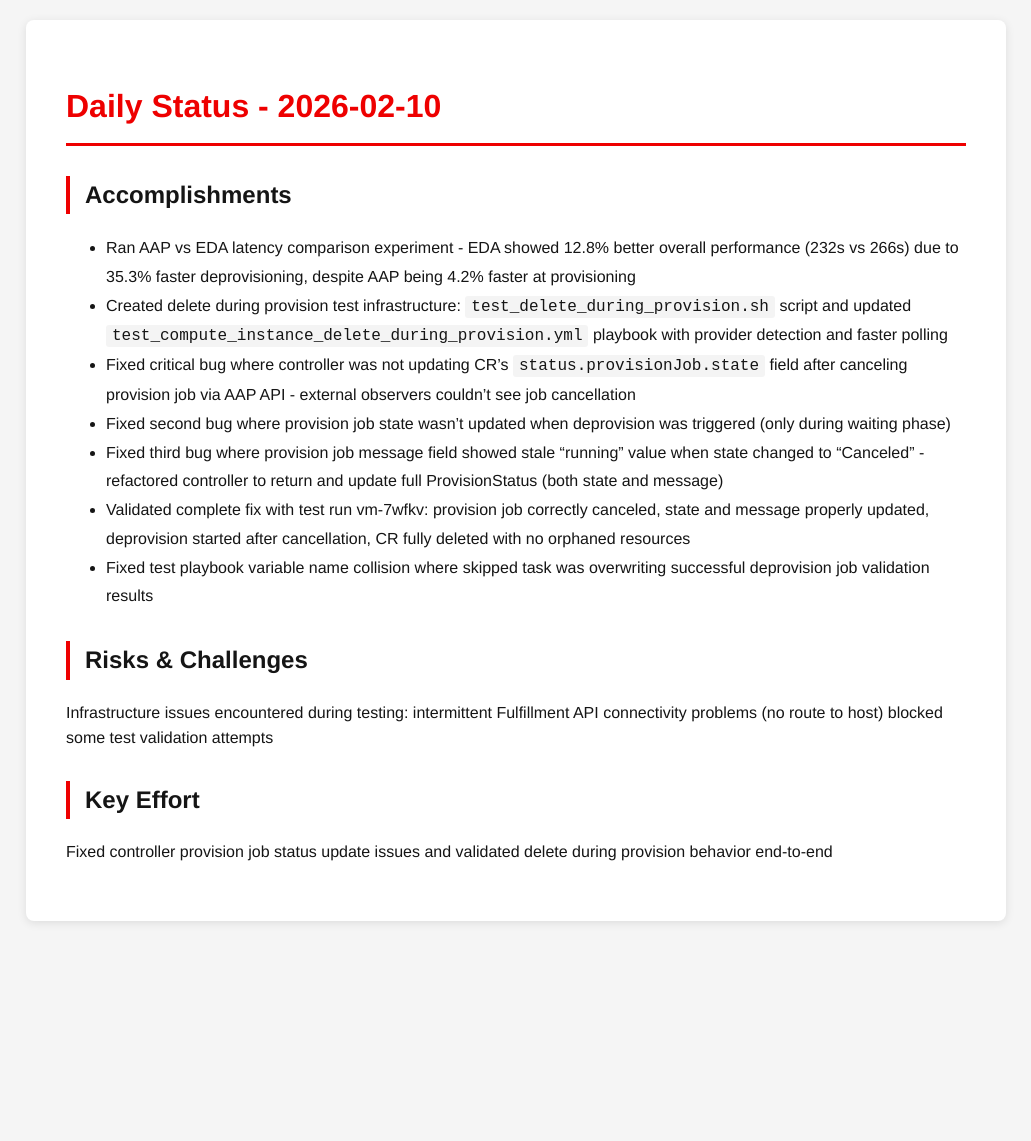
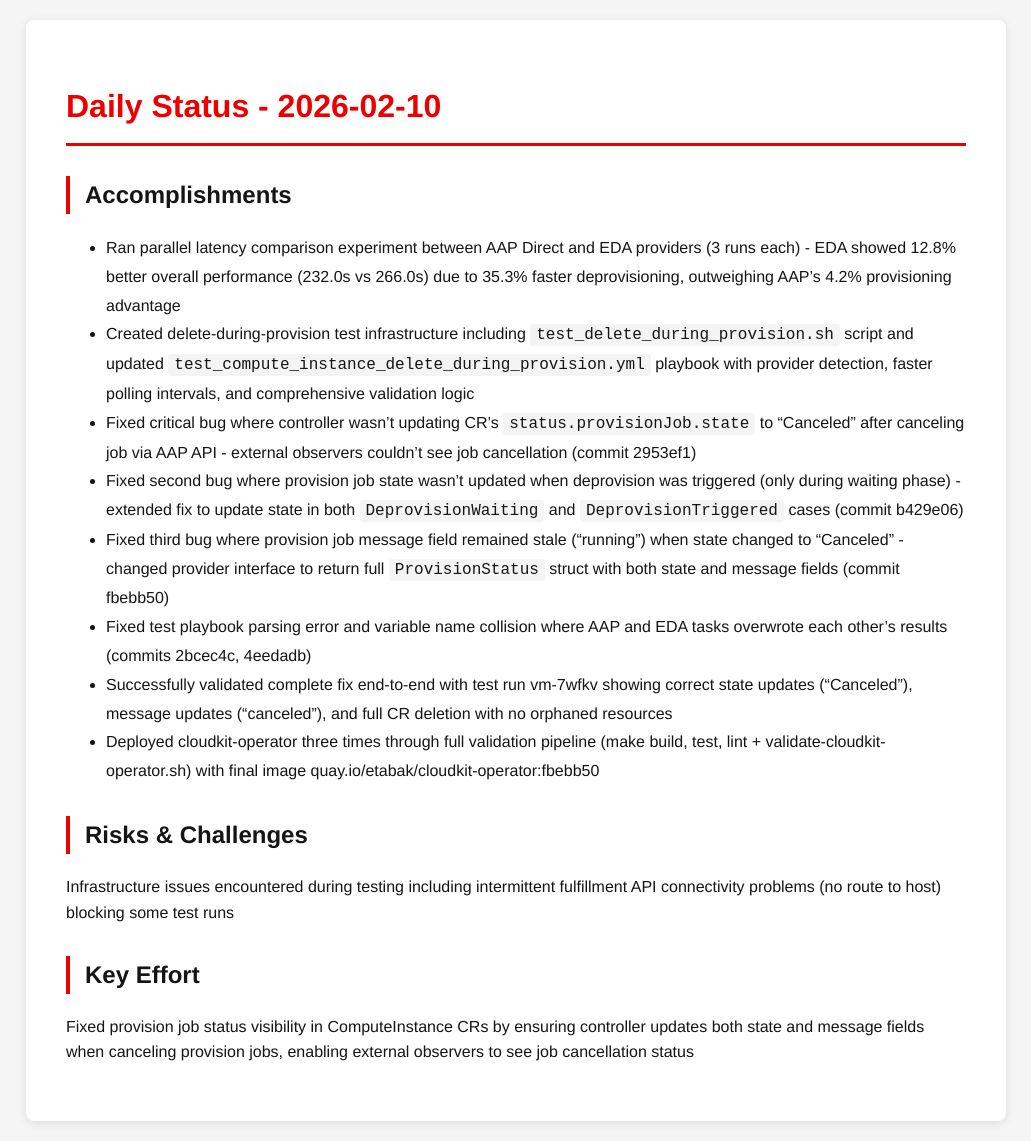
Before and after one commit to tzvatot/daily-status, a Jekyll site: the page built from 2026-02-10.md, in a window 1280 px wide. Shown: the whole page, without its empty margins (124-1155 px from the left). Built offline with Jekyll 4.4.1, drawn with Linux system fonts in a browser that asks for light colours; before the commit the page ends 941 px from its top, so only the background shows below that.

Commit message:
Daily status update - 2026-02-10

```diff
--- a/2026-02-10.md
+++ b/2026-02-10.md
@@ -7,19 +7,17 @@
 # Daily Status - 2026-02-10
 
 ## Accomplishments
-
-- Ran AAP vs EDA latency comparison experiment - EDA showed 12.8% better overall performance (232s vs 266s) due to 35.3% faster deprovisioning, despite AAP being 4.2% faster at provisioning
-- Created delete during provision test infrastructure: `test_delete_during_provision.sh` script and updated `test_compute_instance_delete_during_provision.yml` playbook with provider detection and faster polling
-- Fixed critical bug where controller was not updating CR's `status.provisionJob.state` field after canceling provision job via AAP API - external observers couldn't see job cancellation
-- Fixed second bug where provision job state wasn't updated when deprovision was triggered (only during waiting phase)
-- Fixed third bug where provision job message field showed stale "running" value when state changed to "Canceled" - refactored controller to return and update full ProvisionStatus (both state and message)
-- Validated complete fix with test run vm-7wfkv: provision job correctly canceled, state and message properly updated, deprovision started after cancellation, CR fully deleted with no orphaned resources
-- Fixed test playbook variable name collision where skipped task was overwriting successful deprovision job validation results
+- Ran parallel latency comparison experiment between AAP Direct and EDA providers (3 runs each) - EDA showed 12.8% better overall performance (232.0s vs 266.0s) due to 35.3% faster deprovisioning, outweighing AAP's 4.2% provisioning advantage
+- Created delete-during-provision test infrastructure including `test_delete_during_provision.sh` script and updated `test_compute_instance_delete_during_provision.yml` playbook with provider detection, faster polling intervals, and comprehensive validation logic
+- Fixed critical bug where controller wasn't updating CR's `status.provisionJob.state` to "Canceled" after canceling job via AAP API - external observers couldn't see job cancellation (commit 2953ef1)
+- Fixed second bug where provision job state wasn't updated when deprovision was triggered (only during waiting phase) - extended fix to update state in both `DeprovisionWaiting` and `DeprovisionTriggered` cases (commit b429e06)
+- Fixed third bug where provision job message field remained stale ("running") when state changed to "Canceled" - changed provider interface to return full `ProvisionStatus` struct with both state and message fields (commit fbebb50)
+- Fixed test playbook parsing error and variable name collision where AAP and EDA tasks overwrote each other's results (commits 2bcec4c, 4eedadb)
+- Successfully validated complete fix end-to-end with test run vm-7wfkv showing correct state updates ("Canceled"), message updates ("canceled"), and full CR deletion with no orphaned resources
+- Deployed cloudkit-operator three times through full validation pipeline (make build, test, lint + validate-cloudkit-operator.sh) with final image quay.io/etabak/cloudkit-operator:fbebb50
 
 ## Risks & Challenges
-
-Infrastructure issues encountered during testing: intermittent Fulfillment API connectivity problems (no route to host) blocked some test validation attempts
+Infrastructure issues encountered during testing including intermittent fulfillment API connectivity problems (no route to host) blocking some test runs
 
 ## Key Effort
-
-Fixed controller provision job status update issues and validated delete during provision behavior end-to-end
+Fixed provision job status visibility in ComputeInstance CRs by ensuring controller updates both state and message fields when canceling provision jobs, enabling external observers to see job cancellation status
```
